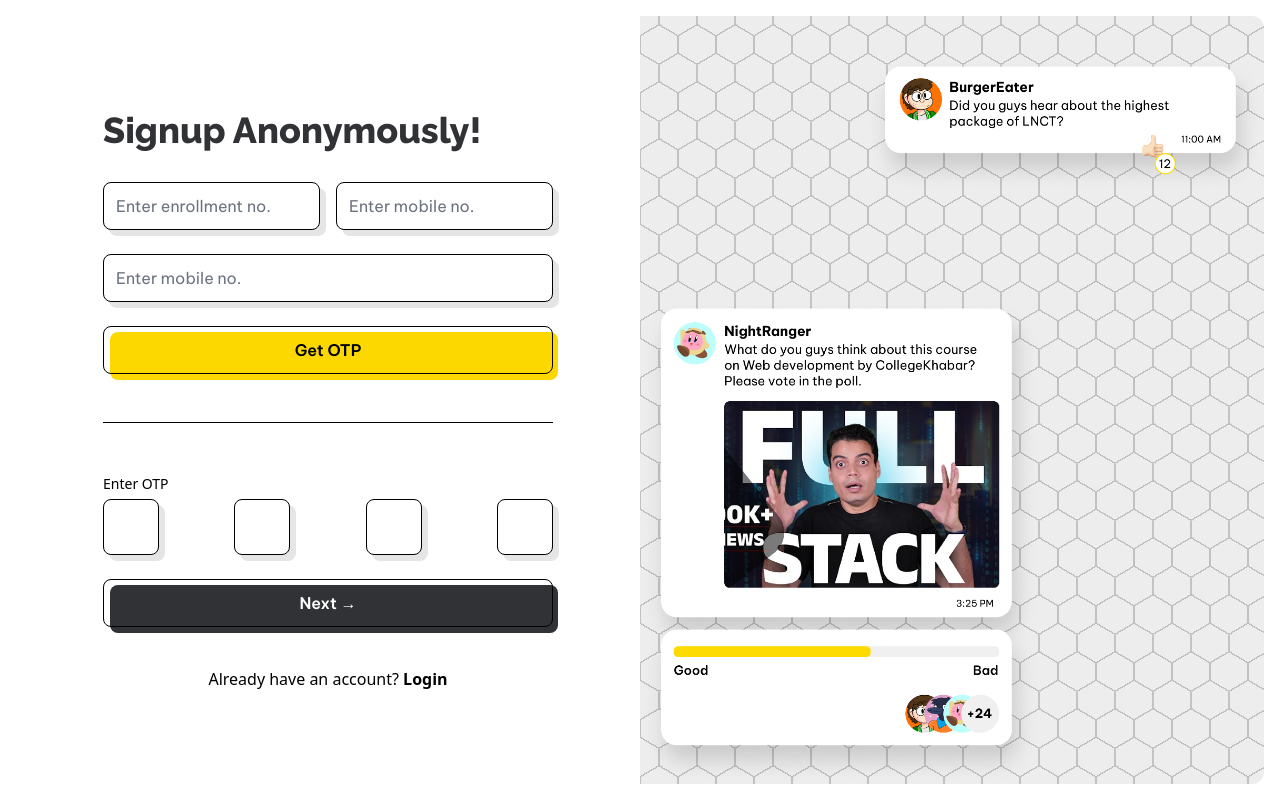
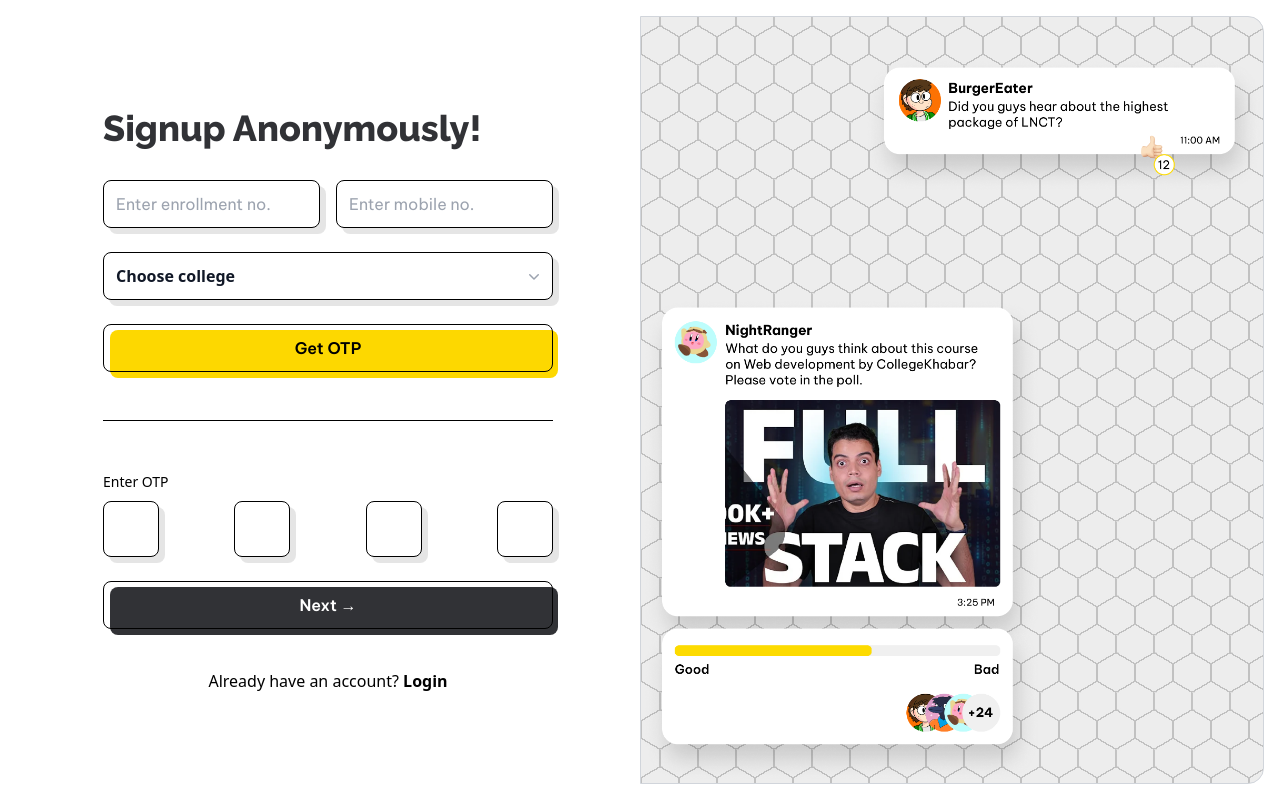
Before and after one commit to ayaanshrajotia/gossipcamp, a Next.js app: page /signup in a window 1280 px wide. Built offline with nearby package versions, Linux system fonts and the light colour scheme.

Commit message:
added avatar page and completed signup and login page

```diff
--- a/app/(user)/layout.tsx
+++ b/app/(user)/layout.tsx
@@ -6,7 +6,7 @@ export default function layout({ children }: { children: React.ReactNode }) {
             <div className="w-1/2 flex items-center justify-center">
                 {children}
             </div>
-            <div className="pattern-bg relative w-1/2 rounded-r-xl">
+            <div className="pattern-bg relative w-1/2 rounded-r-2xl border-1 border-gray-300">
                 <Image
                     src={"/login-1.png"}
                     alt="thought photo"
--- a/app/(user)/login/page.tsx
+++ b/app/(user)/login/page.tsx
@@ -1,6 +1,12 @@
+"use client";
+
 import Button from "@/app/ui/Button";
+import Link from "next/link";
+import { useState } from "react";
+import OTPInput from "react-otp-input";
 
 export default function LoginPage() {
+    const [otp, setOtp] = useState("");
     return (
         <div className="max-w-[400px] w-full flex flex-col gap-8">
             <h1 className="font-primary font-extrabold text-4xl text-college-grey">
@@ -18,7 +24,7 @@ export default function LoginPage() {
                         </div>
                         <input
                             type="text"
-                            className="relative w-full h-12 border-1 rounded-lg border-black p-3 text-lg font-secondary box-shadow"
+                            className="relative w-full h-12 border-1 rounded-lg border-black p-3 text-lg font-secondary box-shadow outline-none"
                             placeholder="Enter mobile no."
                             maxLength={10}
                             inputMode={"numeric"}
@@ -34,32 +40,29 @@ export default function LoginPage() {
                 <div className="flex flex-col gap-6">
                     <div className="">
                         <span className="text-sm">Enter OTP</span>
-                        <div className="flex justify-between mt-1">
-                            <input
-                                type="text"
-                                className="h-14 w-14 border-1 border-black rounded-lg text-2xl font-bold outline-none text-center box-shadow"
-                                inputMode={"numeric"}
-                                maxLength={1}
-                            />
-                            <input
-                                type="text"
-                                className="h-14 w-14 border-1 border-black rounded-lg text-2xl font-bold outline-none text-center box-shadow"
-                                inputMode={"numeric"}
-                                maxLength={1}
-                            />
-                            <input
-                                type="text"
-                                className="h-14 w-14 border-1 border-black rounded-lg text-2xl font-bold outline-none text-center box-shadow"
-                                inputMode={"numeric"}
-                                maxLength={1}
-                            />
-                            <input
-                                type="text"
-                                className="h-14 w-14 border-1 border-black rounded-lg text-2xl font-bold outline-none text-center box-shadow"
-                                inputMode={"numeric"}
-                                maxLength={1}
-                            />
-                        </div>
+                        <OTPInput
+                            value={otp}
+                            onChange={setOtp}
+                            numInputs={4}
+                            renderInput={(props) => <input {...props} />}
+                            containerStyle={{
+                                display: "flex",
+                                justifyContent: "space-between",
+                                width: "100%",
+                                marginTop: "0.5rem",
+                            }}
+                            inputStyle={{
+                                height: "3.5rem",
+                                width: "3.5rem",
+                                border: "1.5px black solid",
+                                borderRadius: "0.5rem",
+                                outline: "none",
+                                boxShadow:
+                                    "6px 6px 0px 0px rgba(221, 221, 221, 0.75)",
+                                fontFamily: "Be Vietnam Pro",
+                                fontSize: "1.4rem"
+                            }}
+                        />
                     </div>
                     <Button
                         title="Verify"
@@ -67,7 +70,10 @@ export default function LoginPage() {
                         textColor="#ffffff"
                     />
                     <span className="mt-4 text-center">
-                        Not Registered? <b>Signup</b>
+                        Not Registered?{" "}
+                        <Link href={"/signup"}>
+                            <b>Signup</b>
+                        </Link>
                     </span>
                 </div>
             </div>
--- a/app/(user)/signup/page.tsx
+++ b/app/(user)/signup/page.tsx
@@ -1,7 +1,16 @@
+"use client";
+
 import Button from "@/app/ui/Button";
+import Dropdown from "@/app/ui/Dropdown";
 import Link from "next/link";
+import { useRouter } from "next/navigation";
+import { useState } from "react";
+import OTPInput from "react-otp-input";
 
 export default function SignupPage() {
+    const [otp, setOtp] = useState("");
+    const router = useRouter();
+
     return (
         <div className="max-w-[450px] w-full flex flex-col gap-8">
             <h1 className="font-primary font-extrabold text-4xl text-college-grey">
@@ -14,20 +23,16 @@ export default function SignupPage() {
                     <div className="w-full flex items-center gap-4">
                         <input
                             type="text"
-                            className="relative w-full h-12 border-1 rounded-lg border-black p-3 text-base font-secondary box-shadow"
+                            className="relative w-full h-12 border-1 rounded-lg border-black p-3 text-base font-secondary box-shadow outline-none"
                             placeholder="Enter enrollment no."
                         />
                         <input
                             type="text"
-                            className="relative w-full h-12 border-1 rounded-lg border-black p-3 text-base font-secondary box-shadow"
+                            className="relative w-full h-12 border-1 rounded-lg border-black p-3 text-base font-secondary box-shadow outline-none"
                             placeholder="Enter mobile no."
                         />
                     </div>
-                    <input
-                        type="text"
-                        className="relative w-full h-12 border-1 rounded-lg border-black p-3 text-base font-secondary box-shadow"
-                        placeholder="Enter mobile no."
-                    />
+                    <Dropdown title="Choose college" />
                     <Button
                         title="Get OTP"
                         bgColor="#fdd800"
@@ -39,37 +44,33 @@ export default function SignupPage() {
                 <div className="flex flex-col gap-6">
                     <div className="">
                         <span className="text-sm">Enter OTP</span>
-                        <div className="flex justify-between mt-1">
-                            <input
-                                type="text"
-                                className="h-14 w-14 border-1 border-black rounded-lg text-2xl font-bold outline-none text-center box-shadow"
-                                inputMode={"numeric"}
-                                maxLength={1}
-                            />
-                            <input
-                                type="text"
-                                className="h-14 w-14 border-1 border-black rounded-lg text-2xl font-bold outline-none text-center box-shadow"
-                                inputMode={"numeric"}
-                                maxLength={1}
-                            />
-                            <input
-                                type="text"
-                                className="h-14 w-14 border-1 border-black rounded-lg text-2xl font-bold outline-none text-center box-shadow"
-                                inputMode={"numeric"}
-                                maxLength={1}
-                            />
-                            <input
-                                type="text"
-                                className="h-14 w-14 border-1 border-black rounded-lg text-2xl font-bold outline-none text-center box-shadow"
-                                inputMode={"numeric"}
-                                maxLength={1}
-                            />
-                        </div>
+                        <OTPInput
+                            value={otp}
+                            onChange={setOtp}
+                            numInputs={4}
+                            renderInput={(props) => <input {...props} />}
+                            containerStyle={{
+                                display: "flex",
+                                justifyContent: "space-between",
+                                width: "100%",
+                                marginTop: "0.5rem",
+                            }}
+                            inputStyle={{
+                                height: "3.5rem",
+                                width: "3.5rem",
+                                border: "1.5px black solid",
+                                borderRadius: "0.5rem",
+                                outline: "none",
+                                boxShadow:
+                                    "6px 6px 0px 0px rgba(221, 221, 221, 0.75)",
+                            }}
+                        />
                     </div>
                     <Button
                         title="Next →"
                         bgColor="#313236"
                         textColor="#ffffff"
+                        onClickHandle={() => router.push("/signup/avatar")}
                     />
                     <span className="mt-4 text-center">
                         Already have an account?{" "}
--- a/app/globals.css
+++ b/app/globals.css
@@ -11,6 +11,14 @@
     /* animation: btnAnimation;
     animation-duration: 0.5s; */
     transform: translateX(0) translateY(0);
+}
+
+input {
+    transition: all 0.2s ease-in-out;
+}
+
+input:focus {
+    box-shadow: 0px 0px 0px 0px rgba(221, 221, 221, 0.75);
 }
 
 .box-shadow {
--- a/app/lib/definitions.ts
+++ b/app/lib/definitions.ts
@@ -2,4 +2,10 @@ export type BtnPropsType = {
     title: string;
     bgColor: string;
     textColor: string;
+    onClickHandle?: () => void;
 };
+
+export type DropdownpPropsType = {
+    title: string;
+    options?: string[];
+};
--- a/app/ui/Button.tsx
+++ b/app/ui/Button.tsx
@@ -1,10 +1,11 @@
 import { BtnPropsType } from "../lib/definitions";
 
-function Button({ title, bgColor, textColor }: BtnPropsType) {
+function Button({ title, bgColor, textColor, onClickHandle }: BtnPropsType) {
     return (
         <button
             className={`btn relative w-full h-12 border-1 border-black rounded-lg flex items-center justify-center  font-secondary font-semibold  cursor-pointer `}
             style={{ color: textColor }}
+            onClick={onClickHandle}
         >
             {title}
             <div
--- a/app/ui/Dropdown.tsx
+++ b/app/ui/Dropdown.tsx
@@ -1,19 +1,20 @@
+"use client";
+
 import { Fragment } from "react";
 import { Menu, Transition } from "@headlessui/react";
 import { ChevronDownIcon } from "@heroicons/react/20/solid";
+import { DropdownpPropsType } from "../lib/definitions";
 
-function classNames(
-    ...classes: (string | undefined | null | false | 0)[]
-): string {
+function classNames(...classes: string[]) {
     return classes.filter(Boolean).join(" ");
 }
 
-export default function Dropdown() {
+export default function Dropdown({ title, options }: DropdownpPropsType) {
     return (
-        <Menu as="div" className="relative inline-block text-left">
-            <div>
-                <Menu.Button className="inline-flex w-full justify-center gap-x-1.5 rounded-md bg-white px-3 py-2 text-sm font-semibold text-gray-900 shadow-sm ring-1 ring-inset ring-gray-300 hover:bg-gray-50">
-                    Options
+        <Menu as="div" className="relative inline-block text-left w-full">
+            <div className="">
+                <Menu.Button className="flex justify-between items-center text-base w-full h-12 gap-x-1.5 rounded-lg bg-white px-3 py-2 font-semibold text-gray-900 box-shadow border-1 border-black transition ease-in-out duration-200 hover:shadow-none">
+                    {title}
                     <ChevronDownIcon
                         className="-mr-1 h-5 w-5 text-gray-400"
                         aria-hidden="true"
@@ -30,10 +31,10 @@ export default function Dropdown() {
                 leaveFrom="transform opacity-100 scale-100"
                 leaveTo="transform opacity-0 scale-95"
             >
-                <Menu.Items className="absolute right-0 z-10 mt-2 w-56 origin-top-right rounded-md bg-white shadow-lg ring-1 ring-black ring-opacity-5 focus:outline-none">
+                <Menu.Items className="absolute right-0 z-10 mt-2 w-full origin-top-right rounded-lg bg-white border-1 border-black box-shadow focus:outline-none">
                     <div className="py-1">
                         <Menu.Item>
-                            {({ active }: any) => (
+                            {({ active }) => (
                                 <a
                                     href="#"
                                     className={classNames(
@@ -43,12 +44,12 @@ export default function Dropdown() {
                                         "block px-4 py-2 text-sm"
                                     )}
                                 >
-                                    Account settings
+                                    LNCT, Bhopal
                                 </a>
                             )}
                         </Menu.Item>
                         <Menu.Item>
-                            {({ active }: any) => (
+                            {({ active }) => (
                                 <a
                                     href="#"
                                     className={classNames(
@@ -58,12 +59,12 @@ export default function Dropdown() {
                                         "block px-4 py-2 text-sm"
                                     )}
                                 >
-                                    Support
+                                    Oriental Institute of Science & Technology
                                 </a>
                             )}
                         </Menu.Item>
                         <Menu.Item>
-                            {({ active }: any) => (
+                            {({ active }) => (
                                 <a
                                     href="#"
                                     className={classNames(
@@ -73,7 +74,7 @@ export default function Dropdown() {
                                         "block px-4 py-2 text-sm"
                                     )}
                                 >
-                                    License
+                                    TIT, Bhopal
                                 </a>
                             )}
                         </Menu.Item>
--- a/package.json
+++ b/package.json
@@ -11,11 +11,10 @@
   "dependencies": {
     "@headlessui/react": "^1.7.17",
     "@heroicons/react": "^2.1.1",
-    "flowbite": "^2.2.1",
-    "flowbite-react": "^0.7.2",
     "next": "14.0.4",
     "react": "^18",
-    "react-dom": "^18"
+    "react-dom": "^18",
+    "react-otp-input": "^3.1.1"
   },
   "devDependencies": {
     "@types/node": "^20",
--- a/tsconfig.json
+++ b/tsconfig.json
@@ -22,6 +22,6 @@
       "@/*": ["./*"]
     }
   },
-  "include": ["next-env.d.ts", "**/*.ts", "**/*.tsx", ".next/types/**/*.ts"],
+  "include": ["next-env.d.ts", "**/*.ts", "**/*.tsx", ".next/types/**/*.ts", "app/ui/Dropdown.tsx"],
   "exclude": ["node_modules"]
 }
```
Also changed, not shown: app/(user)/signup/avatar/page.tsx (added, +37 -0 lines), tailwind.config.ts (+6 -3 lines), public/avatar-1.png (added), 1 other file (tests, documents, lock files or other folders).
